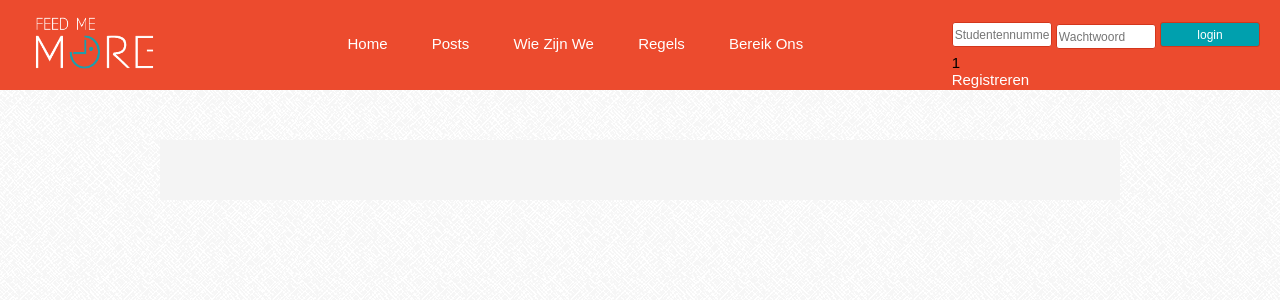
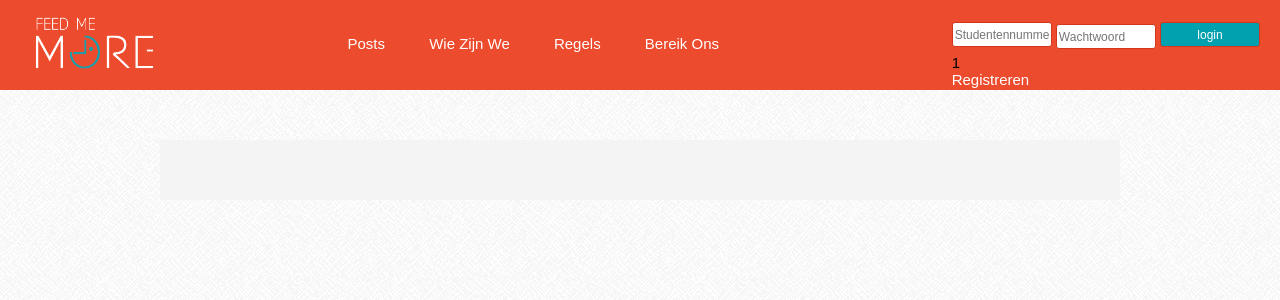
Before and after one commit to larspeeters/FeedMeMore, a PHP site: page /index.php?error=1 in a window 1280 px wide. Shown: the top 300 px of the page. Run offline with PHP 8.4, Linux system fonts and the light colour scheme.

Commit message:
weg home

```diff
--- a/includes/nav.include.php
+++ b/includes/nav.include.php
@@ -5,7 +5,6 @@
             </div>
 		<div id="main">
 			<ul>
-				<li><a href="index.php">home</a></li>
 				<li><a href="posts.php">posts</a></li>
                 <?php if(isset($_SESSION['username'])): ?>
                 <li><a href="post.php">post zelf iets</a></li>
```
